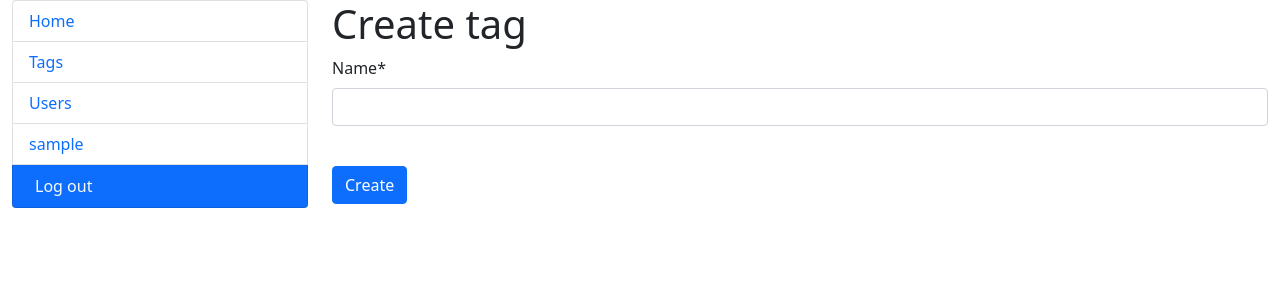
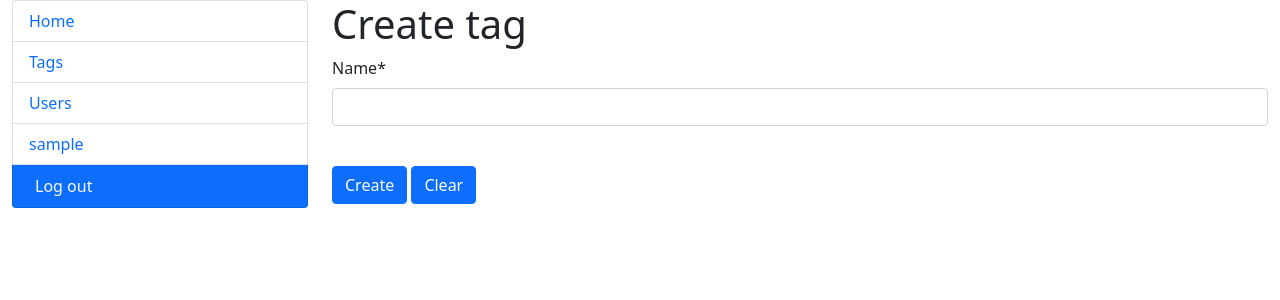
Before and after one commit to bknyrik/to-do-list, a Django app: page /tags/create/ in a window 1280 px wide. Shown: the top 300 px of the page. Run offline with Django 5.2, Linux system fonts and the light colour scheme; the visitor is signed in with stand-in values (Sample User, id 1); some libraries are stand-ins or nearby versions.

Commit message:
Add input reset in create_update_form.html

```diff
--- a/templates/includes/create_update_form.html
+++ b/templates/includes/create_update_form.html
@@ -15,4 +15,5 @@
          value="{{ submit_text }}"
       {% endif %}
   >
+  <input class="btn btn-primary" type="reset" value="Clear">
 </form>
```
